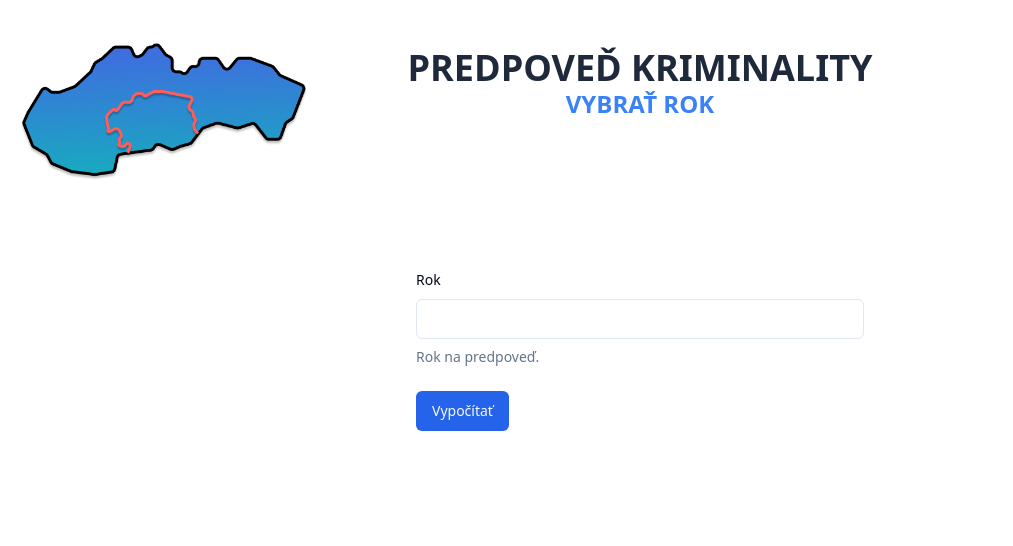
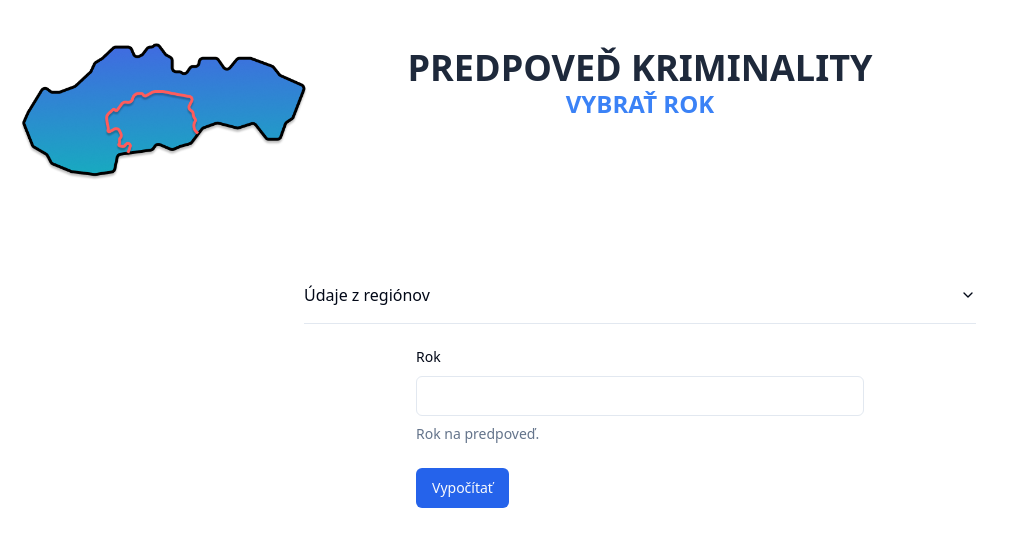
Before and after one commit to michqo/predpoved-kriminality, a React (Vite) app: page / in a window 1280 px wide. Shown: the top 546 px of the page, without its empty margins (0-1013 px from the left). Built offline with nearby package versions, Linux system fonts and the light colour scheme; no server answers.

Commit message:
feat: accordion with regions data

```diff
--- a/package.json
+++ b/package.json
@@ -11,6 +11,7 @@
   },
   "dependencies": {
     "@hookform/resolvers": "^3.4.0",
+    "@radix-ui/react-accordion": "^1.1.2",
     "@radix-ui/react-dialog": "^1.0.5",
     "@radix-ui/react-label": "^2.0.2",
     "@radix-ui/react-slot": "^1.0.2",
--- a/src/App.tsx
+++ b/src/App.tsx
@@ -1,3 +1,9 @@
+import {
+  Accordion,
+  AccordionContent,
+  AccordionItem,
+  AccordionTrigger
+} from '@/components/ui/accordion';
 import { zodResolver } from '@hookform/resolvers/zod';
 import { useEffect, useState } from 'react';
 import { useForm } from 'react-hook-form';
@@ -9,7 +15,7 @@ import { FormSchema } from './lib/schemas';
 import { DataShape } from './lib/types';
 
 function App() {
-  const [modalYear, setModalYear] = useState<number>();
+  const [modalYear, setModalYear] = useState<number>(2022);
   const [data, setData] = useState<DataShape>({});
 
   useEffect(() => {
@@ -48,10 +54,17 @@ function App() {
           <h1 className="mt-12 text-4xl font-extrabold text-slate-800">PREDPOVEĎ KRIMINALITY</h1>
           <h2 className="text-2xl font-bold text-blue-500">VYBRAŤ ROK</h2>
         </div>
-        <div className="row-span-2 flex w-screen flex-col items-center">
-          <div className="flex flex-wrap">
-            {modalYear && <Charts data={data} year={modalYear} />}
-          </div>
+        <div className="row-span-2 flex w-screen max-w-2xl gap-y-5 flex-col items-center">
+          <Accordion type="single" collapsible className='w-full'>
+            <AccordionItem value="item-1">
+              <AccordionTrigger>Údaje z regiónov</AccordionTrigger>
+              <AccordionContent>
+                <div className="flex flex-wrap">
+                  {data && <Charts data={data} year={modalYear} />}
+                </div>
+              </AccordionContent>
+            </AccordionItem>
+          </Accordion>
           <YearForm onSubmit={onSubmit} form={form} />
         </div>
         <img src="/icon.png" alt="My Image" className="absolute ml-5 h-56 w-72 object-contain" />
--- a/src/components/YearForm.tsx
+++ b/src/components/YearForm.tsx
@@ -25,7 +25,7 @@ function YearForm({ onSubmit, form }: FormProps) {
     <>
       <div className="w-full max-w-md">
         <Form {...form}>
-          <form onSubmit={form.handleSubmit(onSubmit)} className="w-full space-y-6">
+          <form onSubmit={form.handleSubmit(onSubmit)} className="w-full space-y-6 mb-5">
             <FormField
               control={form.control}
               name="year"
--- /dev/null
+++ b/src/components/ui/accordion.tsx
@@ -0,0 +1,56 @@
+import * as React from "react"
+import * as AccordionPrimitive from "@radix-ui/react-accordion"
+import { ChevronDown } from "lucide-react"
+
+import { cn } from "@/lib/utils"
+
+const Accordion = AccordionPrimitive.Root
+
+const AccordionItem = React.forwardRef<
+  React.ElementRef<typeof AccordionPrimitive.Item>,
+  React.ComponentPropsWithoutRef<typeof AccordionPrimitive.Item>
+>(({ className, ...props }, ref) => (
+  <AccordionPrimitive.Item
+    ref={ref}
+    className={cn("border-b", className)}
+    {...props}
+  />
+))
+AccordionItem.displayName = "AccordionItem"
+
+const AccordionTrigger = React.forwardRef<
+  React.ElementRef<typeof AccordionPrimitive.Trigger>,
+  React.ComponentPropsWithoutRef<typeof AccordionPrimitive.Trigger>
+>(({ className, children, ...props }, ref) => (
+  <AccordionPrimitive.Header className="flex">
+    <AccordionPrimitive.Trigger
+      ref={ref}
+      className={cn(
+        "flex flex-1 items-center justify-between py-4 font-medium transition-all hover:underline [&[data-state=open]>svg]:rotate-180",
+        className
+      )}
+      {...props}
+    >
+      {children}
+      <ChevronDown className="h-4 w-4 shrink-0 transition-transform duration-200" />
+    </AccordionPrimitive.Trigger>
+  </AccordionPrimitive.Header>
+))
+AccordionTrigger.displayName = AccordionPrimitive.Trigger.displayName
+
+const AccordionContent = React.forwardRef<
+  React.ElementRef<typeof AccordionPrimitive.Content>,
+  React.ComponentPropsWithoutRef<typeof AccordionPrimitive.Content>
+>(({ className, children, ...props }, ref) => (
+  <AccordionPrimitive.Content
+    ref={ref}
+    className="overflow-hidden text-sm transition-all data-[state=closed]:animate-accordion-up data-[state=open]:animate-accordion-down"
+    {...props}
+  >
+    <div className={cn("pb-4 pt-0", className)}>{children}</div>
+  </AccordionPrimitive.Content>
+))
+
+AccordionContent.displayName = AccordionPrimitive.Content.displayName
+
+export { Accordion, AccordionItem, AccordionTrigger, AccordionContent }
```
Also changed, not shown: 1 other file (tests, documents, lock files or other folders).
